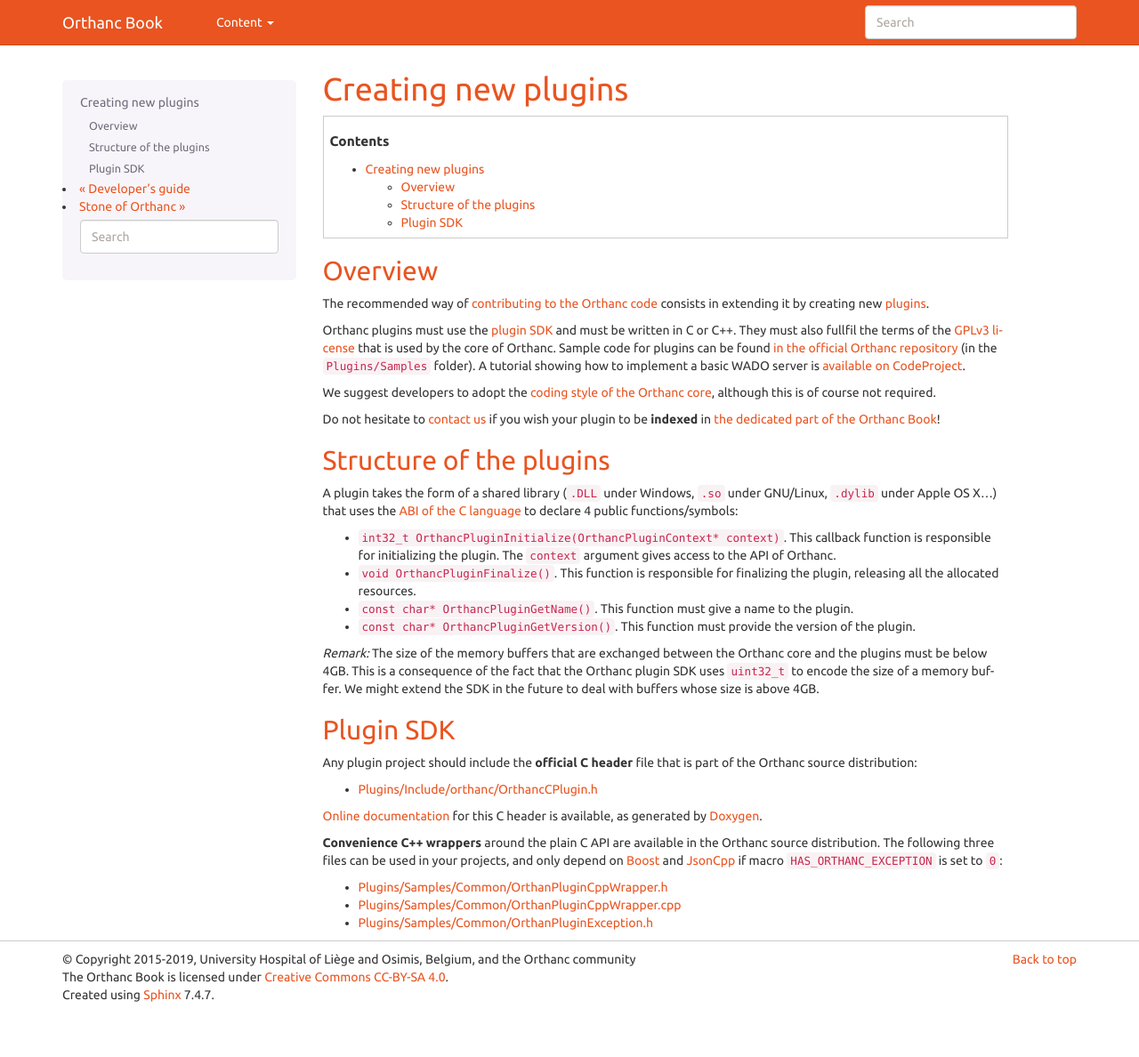
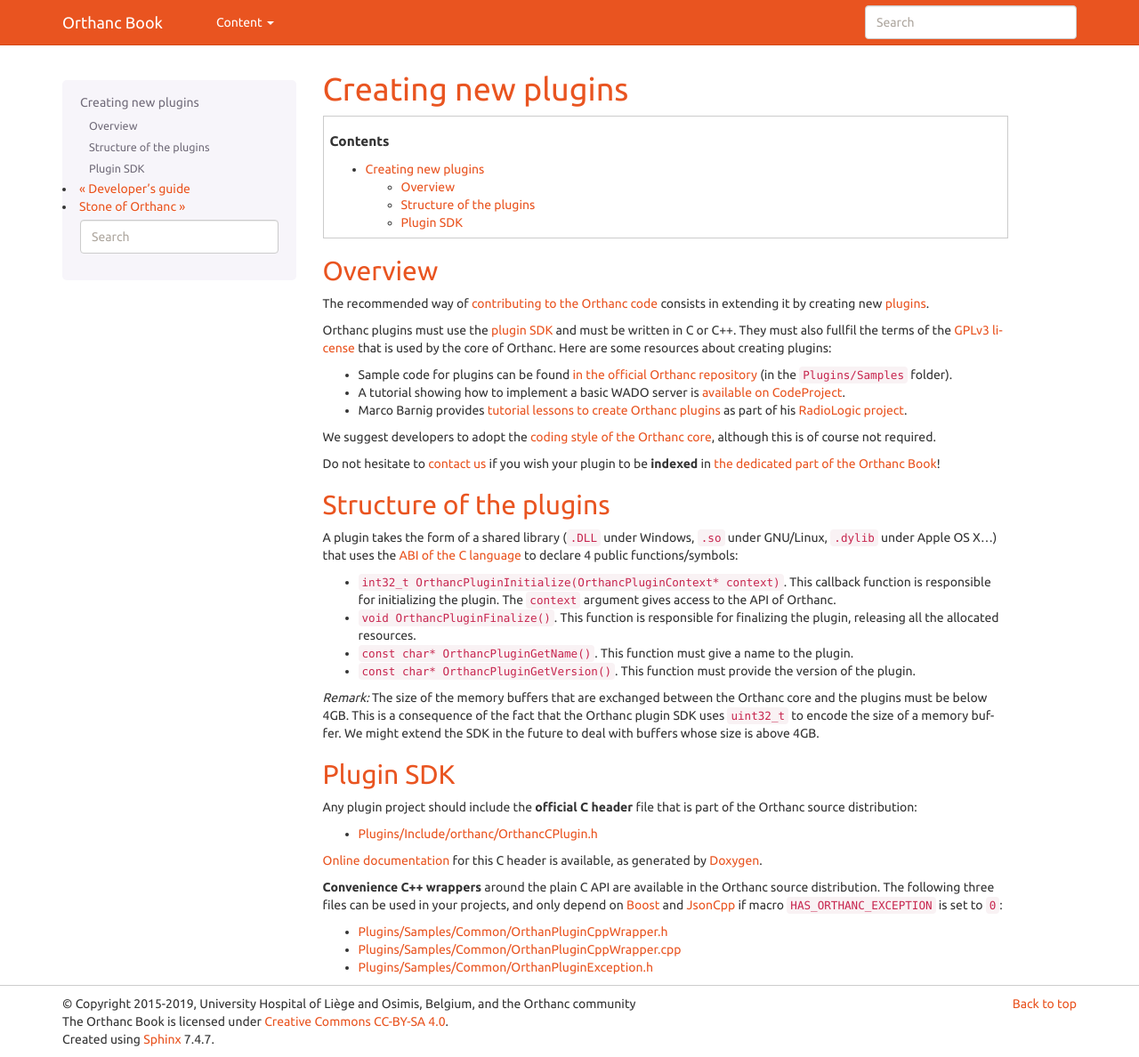
Before and after one commit to orthanc-mirrors/orthanc-book, a Sphinx documentation site: the page built from Sphinx/source/developers/creating-plugins.rst, in a window 1280 px wide and 1188 px high. Shown: the whole window at 89% size. Built offline with Sphinx 7.4.7, drawn with Linux system fonts in a browser that asks for light colours.

Commit message:
tutorials about plugins by Marco Barnig

```diff
--- a/Sphinx/source/developers/creating-plugins.rst
+++ b/Sphinx/source/developers/creating-plugins.rst
@@ -13,16 +13,25 @@
 <plugins>`.
 
 Orthanc plugins must use the `plugin SDK
-<http://sdk.orthanc-server.com/>`__ and must be written
-in C or C++. They must also fullfil the terms of the `GPLv3 license
+<http://sdk.orthanc-server.com/>`__ and must be written in C or
+C++. They must also fullfil the terms of the `GPLv3 license
 <http://www.gnu.org/licenses/quick-guide-gplv3.en.html>`__ that is
-used by the core of Orthanc. Sample code for plugins can be found `in
-the official Orthanc repository
-<https://bitbucket.org/sjodogne/orthanc/src/default/Plugins/Samples/>`__
-(in the ``Plugins/Samples`` folder). A
-tutorial showing how to implement a basic WADO server is `available on
-CodeProject
-<http://www.codeproject.com/Articles/797118/Implementing-a-WADO-Server-using-Orthanc>`__.
+used by the core of Orthanc. Here are some resources about creating
+plugins:
+
+* Sample code for plugins can be found `in the official Orthanc
+  repository
+  <https://bitbucket.org/sjodogne/orthanc/src/default/Plugins/Samples/>`__
+  (in the ``Plugins/Samples`` folder).
+
+* A tutorial showing how to implement a basic WADO server is
+  `available on CodeProject
+  <http://www.codeproject.com/Articles/797118/Implementing-a-WADO-Server-using-Orthanc>`__.
+
+* Marco Barnig provides `tutorial lessons to create Orthanc plugins
+  <https://github.com/mbarnig/RadioLogic/wiki#orthanc-plugin-development>`__
+  as part of his `RadioLogic project
+  <https://github.com/mbarnig/RadioLogic/>`__.
 
 We suggest developers to adopt the :ref:`coding style of the Orthanc
 core <coding-style>`, although this is of course not required.
--- a/Sphinx/source/users/anonymization.rst
+++ b/Sphinx/source/users/anonymization.rst
@@ -104,6 +104,7 @@
         ]
       }
     }
+
 Modification of Studies or Series
 ---------------------------------
 
```
